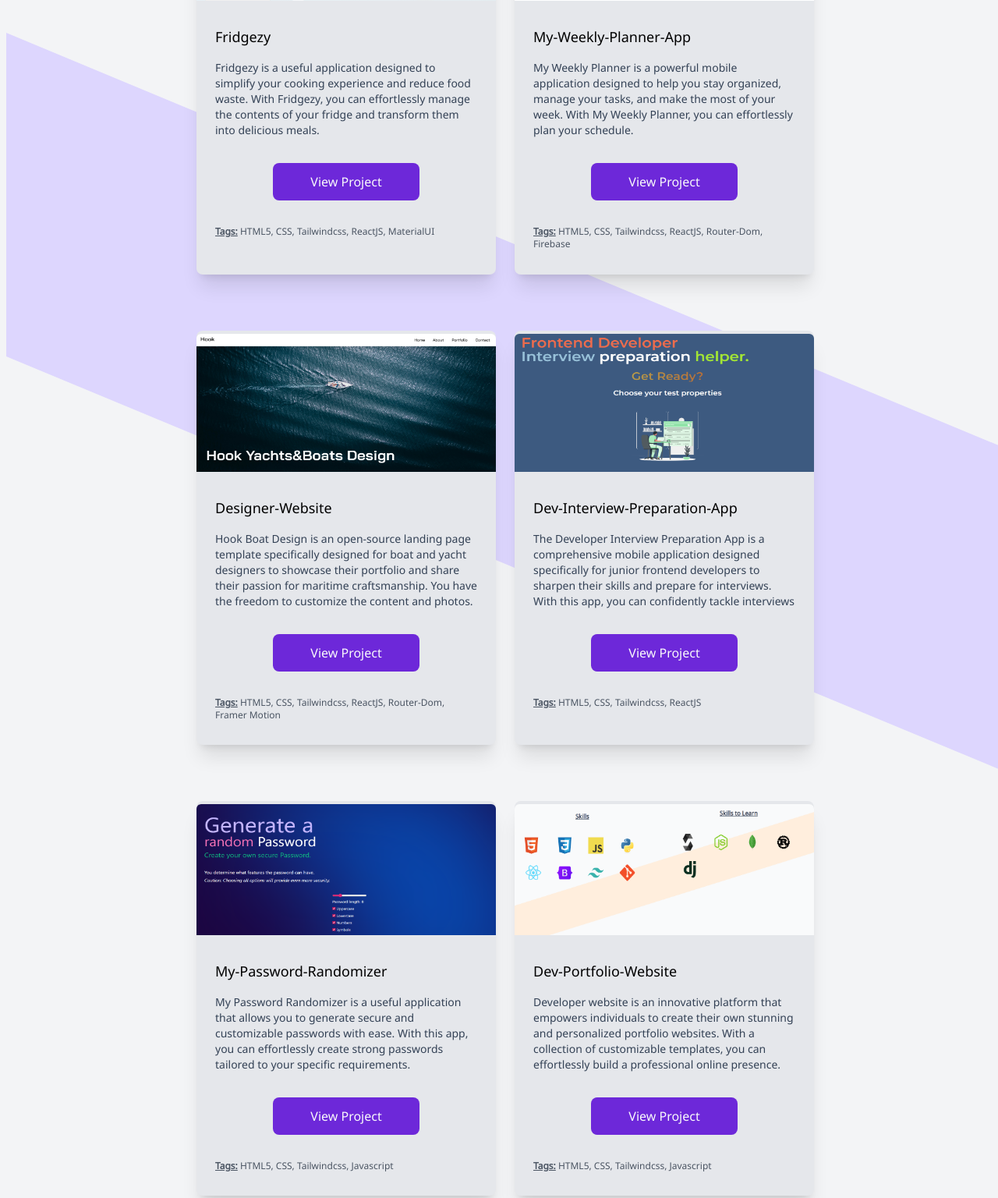
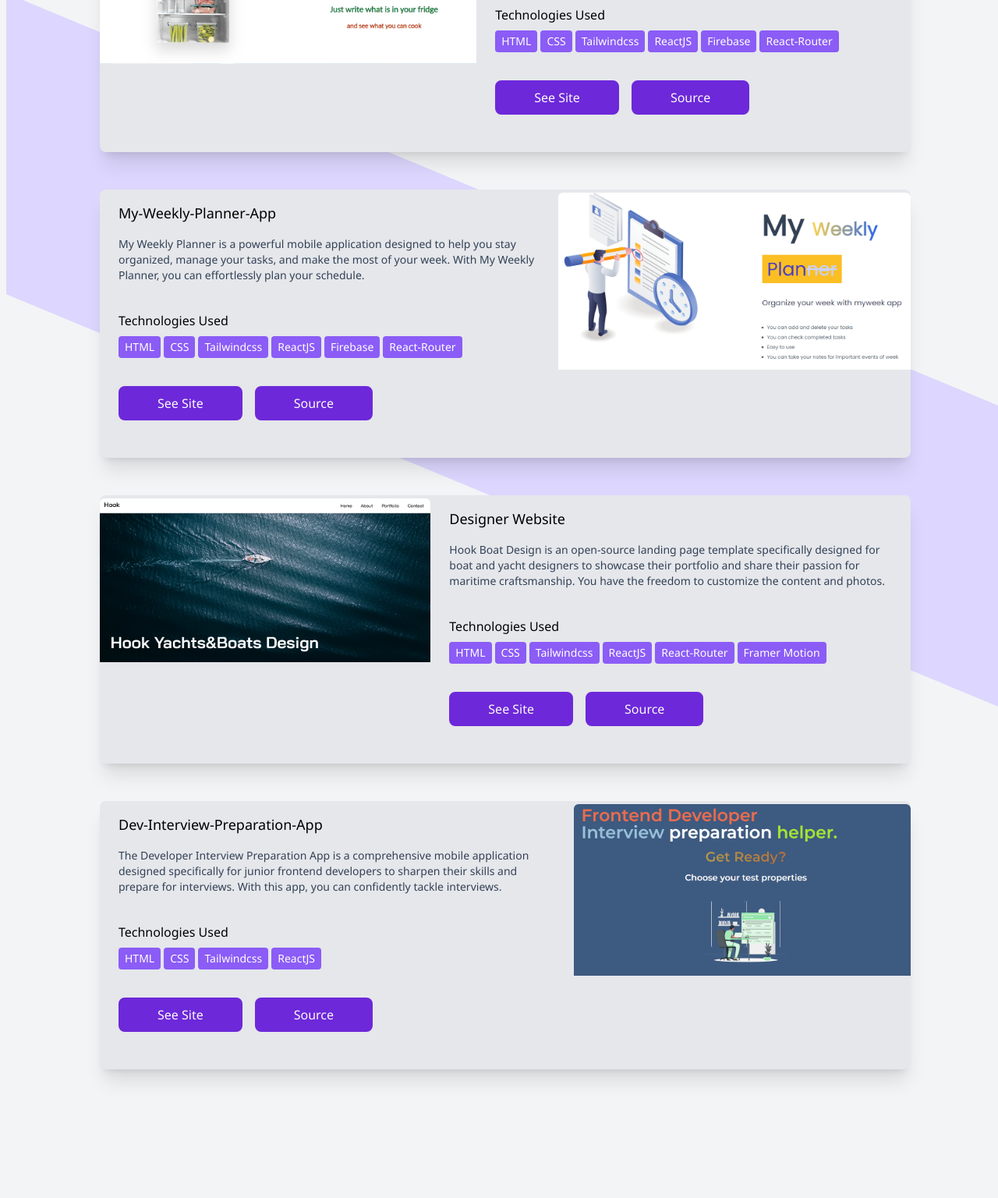
Before and after one commit to TevfikSarlak/dev-website-project, a website: page index.html in a window 1280 px wide. Shown: the part 3465-5001 px from the top of the page at 78% size. Drawn offline with nearby package versions, Linux system fonts and the light colour scheme.

Commit message:
Projects section updated

```diff
--- a/index.html
+++ b/index.html
@@ -105,7 +105,7 @@
                   MY RESUME
               </a>
               <span class="indent-1">|</span>
-              <a class="hover:underline indent-1" href="/TevfikSarlak">
+              <a class="hover:underline indent-1" href="https://github.com/TevfikSarlak" target="_blank" >
                   MY GITHUB
               </a>
 
@@ -289,166 +289,192 @@
 
     <!-- Projects -->
 <section id="projects" class="bg-[url('/images/bg-four.svg')] bg-cover bg-center mx-2 w-full font-noto overflow-x-hidden">
-      <div class="flex flex-col justify-center items-center mb-80 mt-40 sm:mx-4">
+  <div class="flex flex-col justify-center items-center mb-80 space-y-8 mt-40 sm:mx-4">
     <h1 class="text-center underline font-bold text-2xl mb-12 text-slate-700 underline-offset-8 decoration-violet-700 decoration-4">Projects</h1>
 
     <!-- Cards Container -->
-        <div class="md:grid md:grid-cols-2 gap-6 z-50 ">
+    <div class=" z-50 my-16">
       <!--Project1-->
-          <div class="bg-gray-200 rounded-lg shadow-xl  w-80 md:w-96  mb-12 mx-auto">
-            <img src="/images/Fridgezy.PNG" class="mt-1 h-1/3 w-full rounded-t-md mb-4"/>
-            <div class="mx-2 leading-loose p-2 md:p-4 ">
+      <div class="bg-gray-200 rounded-lg shadow-xl w-80 flex flex-col md:flex-row md:w-5/6 mb-12 mx-auto">
+        <div>
+          <img src="/images/Fridgezy.PNG" class="mt-1 rounded-t-md mb-4"/>
+        </div>
+
+        <div class="mx-2 leading-loose p-2 md:p-4">
           <h2 class="text-lg font-medium mb-4">Fridgezy</h2>
 
-              <p class="text-left text-slate-700 font-base text-sm mb-8 ">
+          <p class="text-left text-slate-700 font-base text-sm mb-8">
             Fridgezy is a useful application designed to simplify your cooking experience and reduce food waste.
             With Fridgezy, you can effortlessly manage the contents of your fridge and transform them into delicious meals.
           </p>
 
-              <div class="flex flex-row justify-center items-center">
-                <button class="text-gray-50 bg-violet-700 px-12 py-2 rounded-lg mb-8 hover:-translate-y-1 hover:shadow-xl">
-                     View Project
+          <div class="mt-4">
+            <h3>Technologies Used</h3>
+            <div class="space-x-1 mb-8 flex flex-wrap items-center">
+              <div class="technologies-used my-1">HTML</div>
+              <div class="technologies-used my-1">CSS</div>
+              <div class="technologies-used my-1">Tailwindcss</div>
+              <div class="technologies-used my-1">ReactJS</div>
+              <div class="technologies-used my-1">Firebase</div>
+              <div class="technologies-used my-1">React-Router</div>
+            </div>
+          </div>
+
+
+
+
+          <div class="flex flex-row justify-center md:justify-start space-x-4">
+            <button class="text-gray-50 border-2  border-violet-700
+                         bg-violet-700 px-8 md:px-12 py-1 rounded-lg mb-8 hover:bg-gray-100
+                         hover:text-gray-900 hover:font-bold hover:border-1 hover:border-violet-700">
+                         <a href="https://fridgezy-k5n2.vercel.app/" target="_blank">See Site</a>
+
+            </button>
+            <button class="text-gray-50 border-2  border-violet-700
+                        bg-violet-700 px-8 md:px-12 py-1 rounded-lg mb-8 hover:bg-gray-100
+                        hover:text-gray-900 hover:font-bold hover:border-1 hover:border-violet-700">
+                 <a href="https://github.com/TevfikSarlak/Fridgezy" target="_blank">Source </a>
             </button>
           </div>
-
-              <p class="text-gray-600 text-xs">
-                <span class="font-bold underline">Tags:</span>
-                 HTML5, CSS, Tailwindcss, ReactJS, MaterialUI
-              </p>
         </div>
-
       </div>
 
       <!--Project2-->
-           <div class="bg-gray-200 rounded-lg shadow-xl  w-80 md:w-96  mb-12 mx-auto">
-            <img src="/images/my-weekly-planner.PNG" class="mt-1 h-1/3 w-full rounded-t-md mb-4"/>
+      <div class="bg-gray-200 rounded-lg shadow-xl w-80 flex flex-col md:flex-row md:w-5/6 mb-12 mx-auto">
+        <div class="md:hidden sm:flex flex-col">
+          <img src="/images/my-weekly-planner.PNG" class="mt-1 rounded-t-md mb-4"/>
+        </div>
+
         <div class="mx-2 leading-loose p-2 md:p-4">
           <h2 class="text-lg font-medium mb-4">My-Weekly-Planner-App</h2>
 
-              <p class="text-left text-slate-700 font-base text-sm mb-8 ">
+          <p class="text-left text-slate-700 font-base text-sm mb-8">
             My Weekly Planner is a powerful mobile application designed to help you stay organized, manage your tasks,
             and make the most of your week. With My Weekly Planner, you can effortlessly plan your schedule.
           </p>
 
-              <div class="flex flex-row justify-center items-center">
-                <button class="text-gray-50 bg-violet-700 px-12 py-2 rounded-lg mb-8 hover:-translate-y-1 hover:shadow-xl">
-                     View Project
+          <div class="mt-4">
+            <h3>Technologies Used</h3>
+            <div class="space-x-1 mb-8 flex flex-wrap items-center">
+              <div class="technologies-used my-1">HTML</div>
+              <div class="technologies-used my-1">CSS</div>
+              <div class="technologies-used my-1">Tailwindcss</div>
+              <div class="technologies-used my-1">ReactJS</div>
+              <div class="technologies-used my-1">Firebase</div>
+              <div class="technologies-used my-1">React-Router</div>
+            </div>
+          </div>
+
+          <div class="flex flex-row justify-center md:justify-start space-x-4">
+            <button class="text-gray-50 border-2  border-violet-700
+                         bg-violet-700 px-8 md:px-12 py-1 rounded-lg mb-8 hover:bg-gray-100
+                         hover:text-gray-900 hover:font-bold hover:border-1 hover:border-violet-700">
+                         <a href="https://fridgezy-k5n2.vercel.app/" target="_blank">See Site</a>
+
+            </button>
+            <button class="text-gray-50 border-2  border-violet-700
+                        bg-violet-700 px-8 md:px-12 py-1 rounded-lg mb-8 hover:bg-gray-100
+                        hover:text-gray-900 hover:font-bold hover:border-1 hover:border-violet-700">
+                 <a href="https://github.com/TevfikSarlak/Fridgezy" target="_blank">Source </a>
             </button>
           </div>
-
-              <p class="text-gray-600 text-xs">
-                <span class="font-bold underline">Tags:</span>
-                 HTML5, CSS, Tailwindcss, ReactJS, Router-Dom, Firebase
-              </p>
         </div>
 
+        <div class="hidden md:flex md:flex-col">
+          <img src="/images/my-weekly-planner.PNG" class="mt-1 rounded-t-md mb-4"/>
+        </div>
       </div>
 
 
       <!--Project3-->
-          <div class="bg-gray-200 rounded-lg shadow-xl w-80 md:w-96  mb-12 mx-auto">
-            <img src="/images/designer-website.PNG" class="mt-1 h-1/3 w-full rounded-t-md mb-4"/>
-            <div class="mx-2 leading-loose p-2 md:p-4 ">
-              <h2 class="text-lg font-medium mb-4">Designer-Website</h2>
+      <div class="bg-gray-200 rounded-lg shadow-xl w-80 flex flex-col md:flex-row md:w-5/6 mb-12 mx-auto">
+        <div>
+          <img src="/images/designer-website.PNG" class="mt-1 rounded-t-md mb-4"/>
+        </div>
 
-              <p class="text-left text-slate-700 font-base text-sm mb-8 ">
+        <div class="mx-2 leading-loose p-2 md:p-4">
+          <h2 class="text-lg font-medium mb-4">Designer Website</h2>
+
+          <p class="text-left text-slate-700 font-base text-sm mb-8">
             Hook Boat Design is an open-source landing page template specifically designed for boat and yacht designers to showcase their portfolio
             and share their passion for maritime craftsmanship. You have the freedom to customize the content and photos.
-
           </p>
 
-              <div class="flex flex-row justify-center items-center">
-                <button class="text-gray-50 bg-violet-700 px-12 py-2 rounded-lg mb-8 hover:-translate-y-1 hover:shadow-xl">
-                     View Project
+          <div class="mt-4">
+            <h3>Technologies Used</h3>
+            <div class="space-x-1 mb-8 flex flex-wrap items-center">
+              <div class="technologies-used my-1">HTML</div>
+              <div class="technologies-used my-1">CSS</div>
+              <div class="technologies-used my-1">Tailwindcss</div>
+              <div class="technologies-used my-1">ReactJS</div>
+              <div class="technologies-used my-1">React-Router</div>
+              <div class="technologies-used my-1">Framer Motion</div>
+            </div>
+          </div>
+
+
+
+
+          <div class="flex flex-row justify-center md:justify-start space-x-4">
+            <button class="text-gray-50 border-2  border-violet-700
+                         bg-violet-700 px-8 md:px-12 py-1 rounded-lg mb-8 hover:bg-gray-100
+                         hover:text-gray-900 hover:font-bold hover:border-1 hover:border-violet-700">
+                         <a href="https://hookdesignbeta.netlify.app/" target="_blank">See Site</a>
+
+            </button>
+            <button class="text-gray-50 border-2  border-violet-700
+                        bg-violet-700 px-8 md:px-12 py-1 rounded-lg mb-8 hover:bg-gray-100
+                        hover:text-gray-900 hover:font-bold hover:border-1 hover:border-violet-700">
+                 <a href="https://github.com/TevfikSarlak/designer-website" target="_blank">Source </a>
             </button>
           </div>
-
-              <p class="text-gray-600 text-xs">
-                <span class="font-bold underline">Tags:</span>
-                 HTML5, CSS, Tailwindcss, ReactJS, Router-Dom, Framer Motion
-              </p>
         </div>
-
       </div>
 
 
       <!--Project4-->
-          <div class="bg-gray-200 rounded-lg shadow-xl  w-80 md:w-96  mb-12 mx-auto">
-            <img src="/images/dev-interview-preparation-app.PNG" class="mt-1 h-1/3 w-full rounded-t-md mb-4"/>
+      <div class="bg-gray-200 rounded-lg shadow-xl w-80 flex flex-col md:flex-row md:w-5/6 mb-12 mx-auto">
+        <div class="md:hidden sm:flex flex-col">
+          <img src="/images/dev-interview-preparation-app.PNG" class="mt-1 rounded-t-md mb-4"/>
+        </div>
+
         <div class="mx-2 leading-loose p-2 md:p-4">
           <h2 class="text-lg font-medium mb-4">Dev-Interview-Preparation-App</h2>
 
-              <p class="text-left text-slate-700 font-base text-sm mb-8 ">
+          <p class="text-left text-slate-700 font-base text-sm mb-8">
             The Developer Interview Preparation App is a comprehensive mobile application designed specifically
             for junior frontend developers to sharpen their skills and prepare for interviews. With this app,
-                you can confidently tackle interviews
+            you can confidently tackle interviews.
           </p>
 
-              <div class="flex flex-row justify-center items-center">
-                <button class="text-gray-50 bg-violet-700 px-12 py-2 rounded-lg mb-8 hover:-translate-y-1 hover:shadow-xl">
-                     View Project
+          <div class="mt-4">
+            <h3>Technologies Used</h3>
+            <div class="space-x-1 mb-8 flex flex-wrap items-center">
+              <div class="technologies-used my-1">HTML</div>
+              <div class="technologies-used my-1">CSS</div>
+              <div class="technologies-used my-1">Tailwindcss</div>
+              <div class="technologies-used my-1">ReactJS</div>
+            </div>
+          </div>
+
+          <div class="flex flex-row justify-center md:justify-start space-x-4">
+            <button class="text-gray-50 border-2  border-violet-700
+                         bg-violet-700 px-8 md:px-12 py-1 rounded-lg mb-8 hover:bg-gray-100
+                         hover:text-gray-900 hover:font-bold hover:border-1 hover:border-violet-700">
+                         <a href="https://practodev.vercel.app/" target="_blank">See Site</a>
+
+            </button>
+            <button class="text-gray-50 border-2  border-violet-700
+                        bg-violet-700 px-8 md:px-12 py-1 rounded-lg mb-8 hover:bg-gray-100
+                        hover:text-gray-900 hover:font-bold hover:border-1 hover:border-violet-700">
+                 <a href="https://github.com/TevfikSarlak/developer-interview-preparation-app" target="_blank">Source </a>
             </button>
           </div>
-
-              <p class="text-gray-600 text-xs">
-                <span class="font-bold underline">Tags:</span>
-                 HTML5, CSS, Tailwindcss, ReactJS
-              </p>
-
         </div>
 
+        <div class="hidden md:flex md:flex-col">
+          <img src="/images/dev-interview-preparation-app.PNG"class="mt-1 rounded-t-md mb-4"/>
         </div>
-
-
-          <!--Project5-->
-          <div class="bg-gray-200 rounded-lg shadow-xl w-80 md:w-96  mb-12 mx-auto">
-            <img src="/images/my-password-randomizer.PNG" class="mt-1 h-1/3 w-full rounded-t-md mb-4"/>
-            <div class="mx-2 leading-loose p-2 md:p-4 ">
-              <h2 class="text-lg font-medium mb-4">My-Password-Randomizer</h2>
-
-             <p class="text-left text-slate-700 font-base text-sm mb-8 ">
-              My Password Randomizer is a useful application that allows you to generate secure and customizable
-              passwords with ease. With this app, you can effortlessly create strong passwords tailored to your specific
-              requirements.
-              </p>
-
-              <div class="flex flex-row justify-center items-center">
-                <button class="text-gray-50 bg-violet-700 px-12 py-2 rounded-lg mb-8 hover:-translate-y-1 hover:shadow-xl">
-                     View Project
-                </button>
-              </div>
-
-              <p class="text-gray-600 text-xs">
-                <span class="font-bold underline">Tags:</span>
-                 HTML5, CSS, Tailwindcss, Javascript
-              </p>
-            </div>
-
-          </div>
-
-
-          <!--Project6-->
-          <div class="bg-gray-200 rounded-lg shadow-xl w-80 md:w-96  mb-12 mx-auto">
-            <img src="/images/dev-website.PNG" class="mt-1 h-1/3 w-full rounded-t-md mb-4"/>
-            <div class="mx-2 leading-loose p-2 md:p-4 ">
-              <h2 class="text-lg font-medium mb-4">Dev-Portfolio-Website</h2>
-
-              <p class="text-left text-slate-700 font-base text-sm mb-8 ">
-                Developer website is an innovative platform that empowers individuals to create their own stunning
-                and personalized portfolio websites. With a collection of customizable templates, you can effortlessly
-                build a professional online presence.
-              </p>
-
-              <div class="flex flex-row justify-center items-center">
-                <button class="text-gray-50 bg-violet-700 px-12 py-2 rounded-lg mb-8 hover:-translate-y-1 hover:shadow-xl">
-                     View Project
-                </button>
-              </div>
-
-              <p class="text-gray-600 text-xs">
-                <span class="font-bold underline">Tags:</span>
-                 HTML5, CSS, Tailwindcss, Javascript
-              </p>
       </div>
 
       </div>
@@ -456,8 +482,8 @@
     </div>
 
   </div>
+</section>
 
-    </section>
 
    <!-- ContactMe Section -->
     <section id="contact" class="bg-[url('/images/bg-contact.jpg')] bg-cover bg-center font-noto">
@@ -498,7 +524,7 @@
 
     <!-- Footer Section -->
     <section>
-      <footer class="bg-gray-800 text-white font-noto pb-24">
+      <footer class="bg-gray-800 text-white font-noto pb-12">
         <div class="container mx-auto pt-12 px-5 pb-10">
           <!-- Flex Container For All Items -->
           <div
--- a/input.css
+++ b/input.css
@@ -69,3 +69,26 @@
 .filter-grayscale:hover {
   filter: grayscale(0);
 }
+
+.technologies-used {
+  display: flex;
+  flex-direction: row;
+  align-items: center;
+  padding: 0.25rem 0.5rem;
+  border-radius: 0.25rem;
+  background-color: #8B5CF6;
+  color: #ffffff;
+  font-size: 0.875rem;
+  line-height: 1.25rem;
+  text-align: center;
+}
+
+@media (max-width: 640px) {
+  .technologies-used {
+    padding: 0.1rem 0.2rem;
+  }
+
+  .technologies-used p {
+    margin: 0.25rem;
+  }
+}
```
Also changed, not shown: css/style.css. Lines whose indentation alone changed are shown as unchanged.
